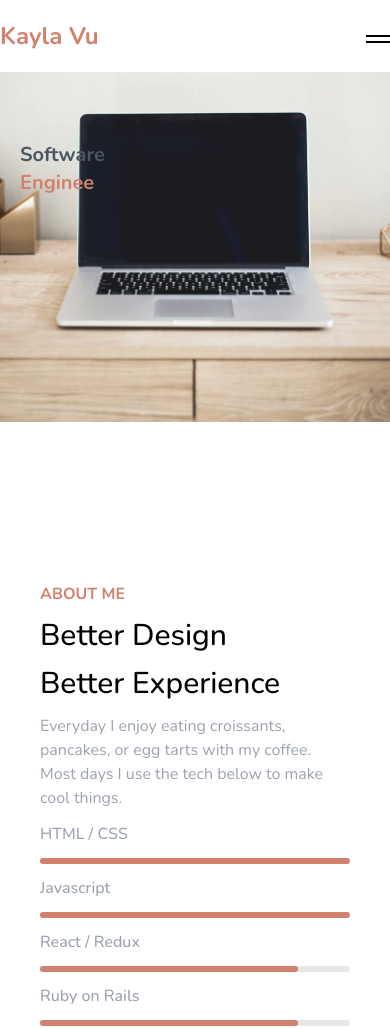
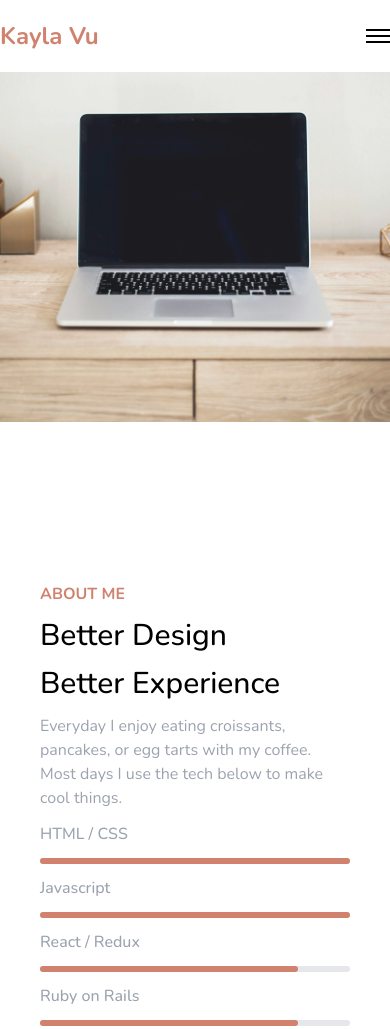
Before and after one commit to kaylavu/portfolio, a website: page index.html in a window 390 px wide. Shown: the top 1029 px of the page. Drawn offline with nearby package versions, Linux system fonts and the light colour scheme.

Commit message:
comment out styles to fix

```diff
--- a/index.html
+++ b/index.html
@@ -48,10 +48,10 @@
             class="hidden md:block w-5 cursor-pointer"
             alt=""
           /> -->
-          <div id="hamburger" class="space-y-1 md:hidden cursor-pointer z-20">
-            <div class="w-6 h-0.5"></div>
-            <div class="w-6 h-0.5 bg-black"></div>
-            <div class="w-6 h-0.5 bg-black"></div>
+          <div id="hamburger" class="space-y-1 md:hidden cursor-pointer z-20 bg-white">
+            <div id="stripe" class="w-6 h-0.5 bg-black"></div>
+            <div id="stripe" class="w-6 h-0.5 bg-black"></div>
+            <div id="stripe" class="w-6 h-0.5 bg-black"></div>
           </div>
           <ul
             id="menu"
@@ -89,11 +89,11 @@
         class="hidden lg:block absolute -bottom-1/4 right-0 left-0 mx-auto w-big h-big bg-indigo-900 rounded-full -z-10"
       ></div> -->
       <!-- animated text -->
-      <div
-      class="absolute top-1/3 left-5 text-xl sm:left-10 sm:text-4xl md:left-1/4 md:text-6xl lg:left-5 xl:left-48 xl:text-7xl font-bold">
+      <!-- <div
+      class="absolute top-1/3 left-5 text-xl sm:left-1/3 sm:text-4xl md:left-1/4 md:text-6xl lg:left-5 xl:left-48 xl:text-7xl font-bold">
         <span class="text-gray-600">Software</span>
         <p id="text" class="text-accent"></p>
-      </div>
+      </div> -->
       <!-- texts -->
       <div
         class="hidden lg:flex flex-col gap-5 rounded-md shadow-lg absolute top-0 bottom-0 m-auto right-10 bg-white dark:bg-slate-900 dark:shadow-slate-800 p-6 h-fit w-1/3"
```
